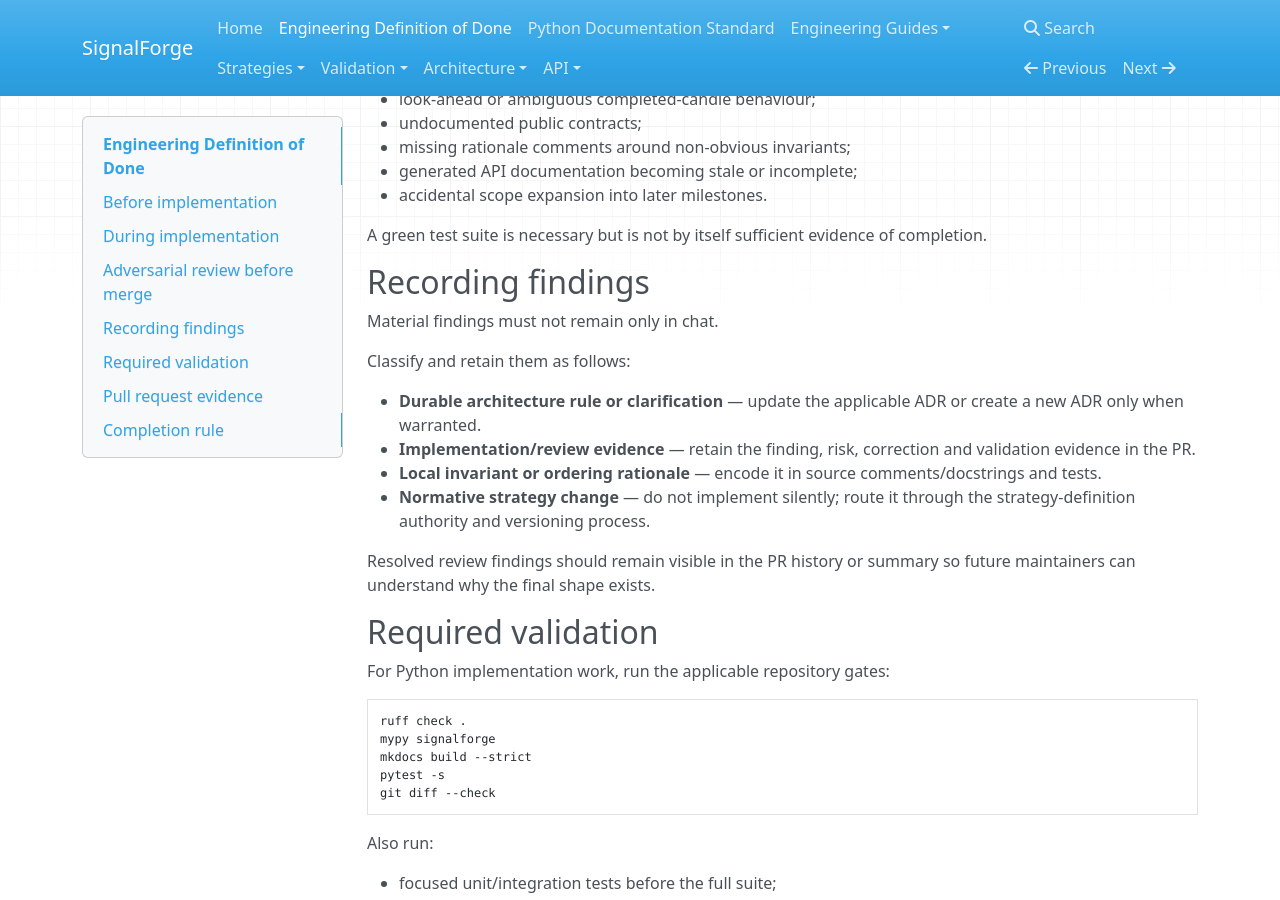
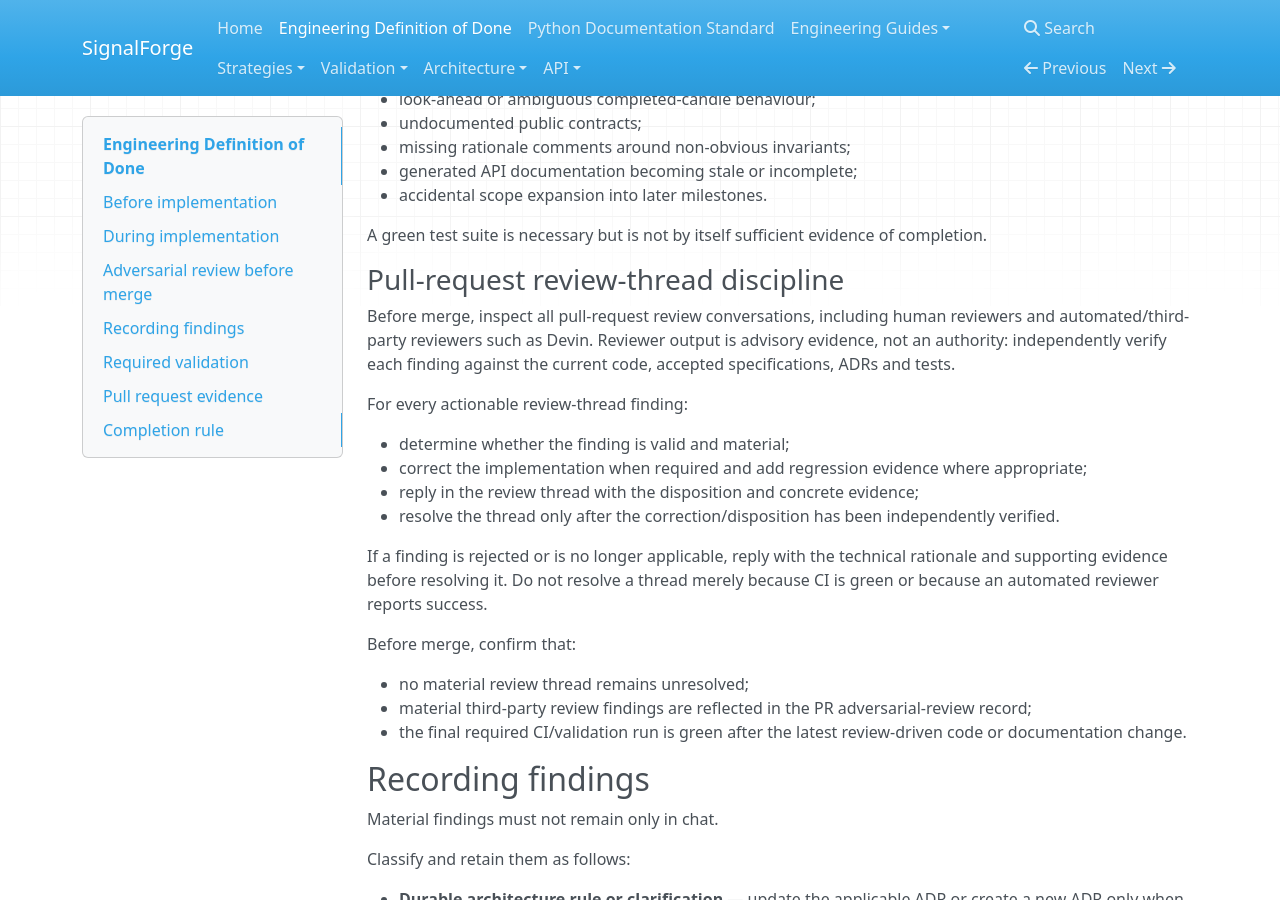
Before and after one commit to harishkamathuk/signalforge, an MkDocs documentation site: the page built from docs/engineering-definition-of-done.md, in a window 1280 px wide and 900 px high, scrolled down 1019 px. Built offline with MkDocs 1.6.1, drawn with Linux system fonts in a browser that asks for light colours; nearby versions of some CDN libraries.

Commit message:
docs: require disposition of PR review threads

```diff
--- a/docs/engineering-definition-of-done.md
+++ b/docs/engineering-definition-of-done.md
@@ -43,6 +43,31 @@ Review specifically for:
 - accidental scope expansion into later milestones.
 
 A green test suite is necessary but is not by itself sufficient evidence of completion.
+
+### Pull-request review-thread discipline
+
+Before merge, inspect all pull-request review conversations, including human reviewers and
+automated/third-party reviewers such as Devin. Reviewer output is advisory evidence, not an
+authority: independently verify each finding against the current code, accepted specifications,
+ADRs and tests.
+
+For every actionable review-thread finding:
+
+- determine whether the finding is valid and material;
+- correct the implementation when required and add regression evidence where appropriate;
+- reply in the review thread with the disposition and concrete evidence;
+- resolve the thread only after the correction/disposition has been independently verified.
+
+If a finding is rejected or is no longer applicable, reply with the technical rationale and
+supporting evidence before resolving it. Do not resolve a thread merely because CI is green or
+because an automated reviewer reports success.
+
+Before merge, confirm that:
+
+- no material review thread remains unresolved;
+- material third-party review findings are reflected in the PR adversarial-review record;
+- the final required CI/validation run is green after the latest review-driven code or
+  documentation change.
 
 ## Recording findings
 
```
